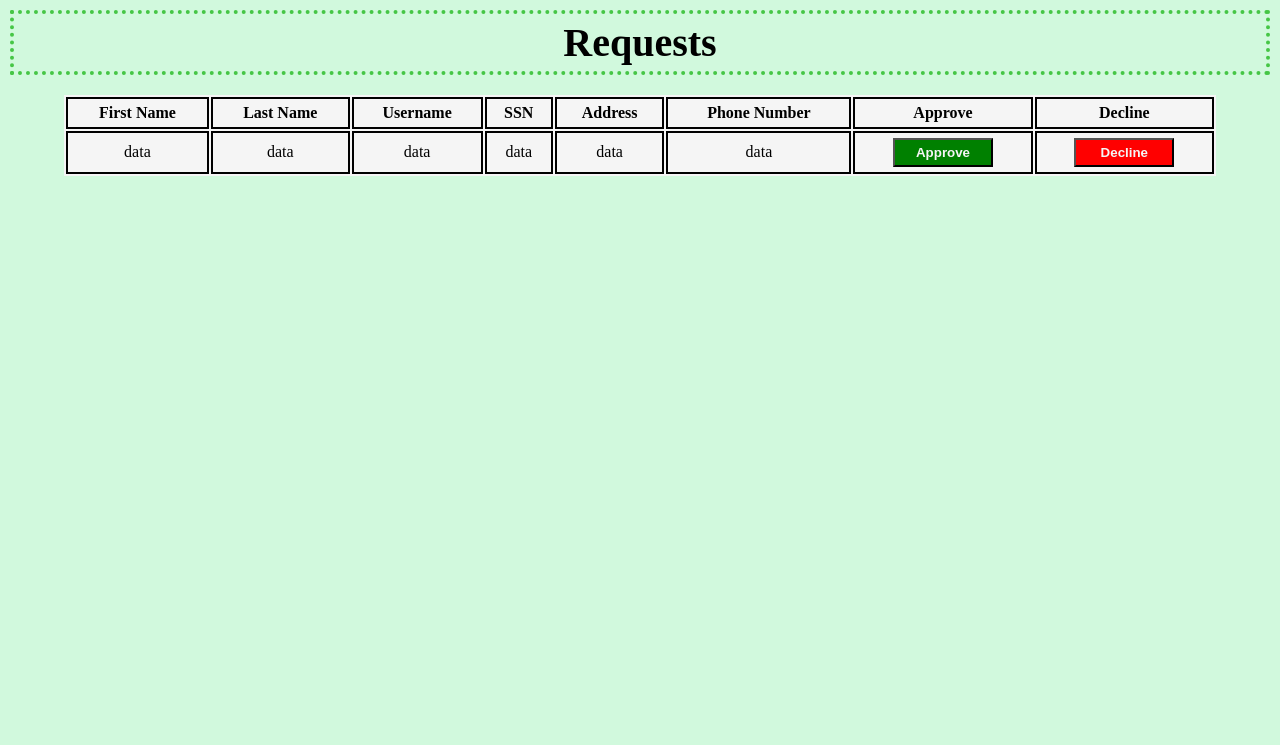
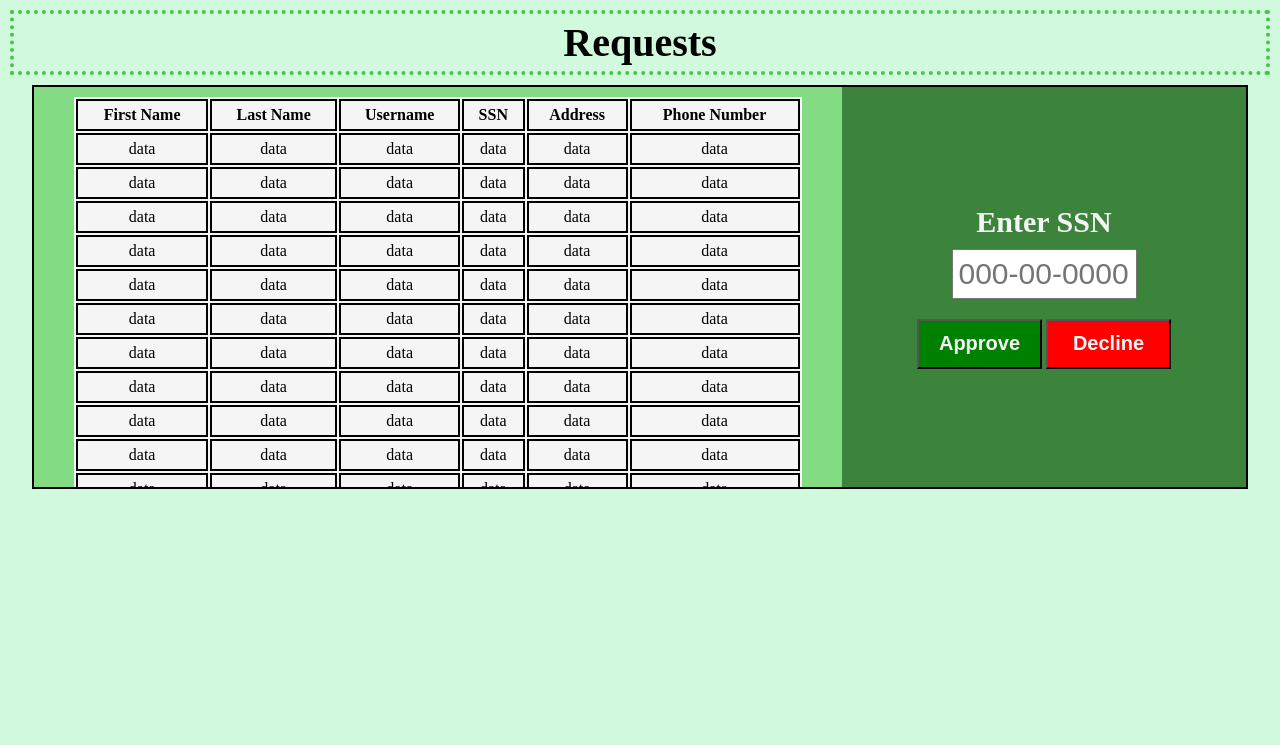
Before and after one commit to Dzook1/Banking, a Flask app: page /approveAccounts.html in a window 1280 px wide. Shown: the part 134-879 px from the top of the page. Run offline with Flask 3, Linux system fonts and the light colour scheme.

Commit message:
Approve Accounts patch -version:1.000002

```diff
--- a/Static/style.css
+++ b/Static/style.css
@@ -323,6 +323,46 @@ footer a {
   padding: 5px;
 }
 
+.grid {
+  display: grid;
+  grid-template-columns: 2fr 1fr;
+  width: 95%;
+  border: solid 2px black;
+  margin: 0 auto;
+}
+
+.grid-table {
+  background-color: rgb(131, 220, 131);
+  overflow-y: auto;
+  height: 400px;
+}
+
+.grid-search {
+  display: flex;
+  justify-content: center;
+  align-items: center;
+  flex-direction: column;
+  background-color: rgb(60, 132, 60);
+}
+
+.grid-label {
+  color: whitesmoke;
+  font-weight: 700;
+  font-size: 30px;
+}
+
+.grid-search-ssn {
+  width: 185px;
+  height: 50px;
+  font-size: 30px;
+  padding: 5px;
+  margin-top: 10px;
+}
+
+.grid-flex {
+  margin-top: 20px;
+}
+
 .accountsTable {
   background-color: whitesmoke;
   width: 90%;
@@ -339,8 +379,10 @@ footer a {
 .tableBtn {
   color: whitesmoke;
   font-weight: 700;
-  width: 100px;
+  width: 125px;
+  height: 50px;
   padding: 5px;
+  font-size: 20px;
 }
 
 .tableBtn:hover {
--- a/Templates/approveAccounts.html
+++ b/Templates/approveAccounts.html
@@ -11,6 +11,8 @@
 
 {% block body %}
 <h1 class="requestsH">Requests</h1>
+<div class="grid">
+    <div class="grid-table">
         <table class="accountsTable">
             <thead>
                 <th>First Name</th>
@@ -19,20 +21,153 @@
                 <th>SSN</th>
                 <th>Address</th>
                 <th>Phone Number</th>
-        <th>Approve</th>
-        <th>Decline</th>
             </thead>
             <tbody>
+                <tr>
                     <td>data</td>
                     <td>data</td>
                     <td>data</td>
                     <td>data</td>
                     <td>data</td>
                     <td>data</td>
-        <td><button class="tableBtn approveBtn">Approve</button></td>
-        <td><button class="tableBtn declineBtn">Decline</button></td>
+                </tr>
+                <tr>
+                    <td>data</td>
+                    <td>data</td>
+                    <td>data</td>
+                    <td>data</td>
+                    <td>data</td>
+                    <td>data</td>
+                </tr>
+                <tr>
+                    <td>data</td>
+                    <td>data</td>
+                    <td>data</td>
+                    <td>data</td>
+                    <td>data</td>
+                    <td>data</td>
+                </tr>
+                <tr>
+                    <td>data</td>
+                    <td>data</td>
+                    <td>data</td>
+                    <td>data</td>
+                    <td>data</td>
+                    <td>data</td>
+                </tr>
+                <tr>
+                    <td>data</td>
+                    <td>data</td>
+                    <td>data</td>
+                    <td>data</td>
+                    <td>data</td>
+                    <td>data</td>
+                </tr>
+                <tr>
+                    <td>data</td>
+                    <td>data</td>
+                    <td>data</td>
+                    <td>data</td>
+                    <td>data</td>
+                    <td>data</td>
+                </tr>
+                <tr>
+                    <td>data</td>
+                    <td>data</td>
+                    <td>data</td>
+                    <td>data</td>
+                    <td>data</td>
+                    <td>data</td>
+                </tr>
+                <tr>
+                    <td>data</td>
+                    <td>data</td>
+                    <td>data</td>
+                    <td>data</td>
+                    <td>data</td>
+                    <td>data</td>
+                </tr>
+                <tr>
+                    <td>data</td>
+                    <td>data</td>
+                    <td>data</td>
+                    <td>data</td>
+                    <td>data</td>
+                    <td>data</td>
+                </tr>
+                <tr>
+                    <td>data</td>
+                    <td>data</td>
+                    <td>data</td>
+                    <td>data</td>
+                    <td>data</td>
+                    <td>data</td>
+                </tr>
+                <tr>
+                    <td>data</td>
+                    <td>data</td>
+                    <td>data</td>
+                    <td>data</td>
+                    <td>data</td>
+                    <td>data</td>
+                </tr>
+                <tr>
+                    <td>data</td>
+                    <td>data</td>
+                    <td>data</td>
+                    <td>data</td>
+                    <td>data</td>
+                    <td>data</td>
+                </tr>
+                <tr>
+                    <td>data</td>
+                    <td>data</td>
+                    <td>data</td>
+                    <td>data</td>
+                    <td>data</td>
+                    <td>data</td>
+                </tr>
+                <tr>
+                    <td>data</td>
+                    <td>data</td>
+                    <td>data</td>
+                    <td>data</td>
+                    <td>data</td>
+                    <td>data</td>
+                </tr>
+                <tr>
+                    <td>data</td>
+                    <td>data</td>
+                    <td>data</td>
+                    <td>data</td>
+                    <td>data</td>
+                    <td>data</td>
+                </tr>
+                <tr>
+                    <td>data</td>
+                    <td>data</td>
+                    <td>data</td>
+                    <td>data</td>
+                    <td>data</td>
+                    <td>data</td>
+                </tr>
+
                 </tbody>
         </table>
+    </div>
+
+
+    <div class="grid-search">
+        <label class="grid-label" for="grid-search-ssn">Enter SSN</label>
+        <input type="text" inputmode="numeric" class="grid-search-ssn" name="SSN" pattern="\d{3}-?\d{2}-?\d{4}" placeholder="000-00-0000" maxlength="11" required>
+        <div class="grid-flex">
+            <button class="tableBtn approveBtn">Approve</button>
+            <button class="tableBtn declineBtn">Decline</button>
+        </div>
+    </div>
+</div>
+
+
 {% endblock %}
 
 {% block a %}<a href="/" class="footer__user-signin">User Sign in</a>{% endblock %}
```
Lines whose indentation alone changed are shown as unchanged.
